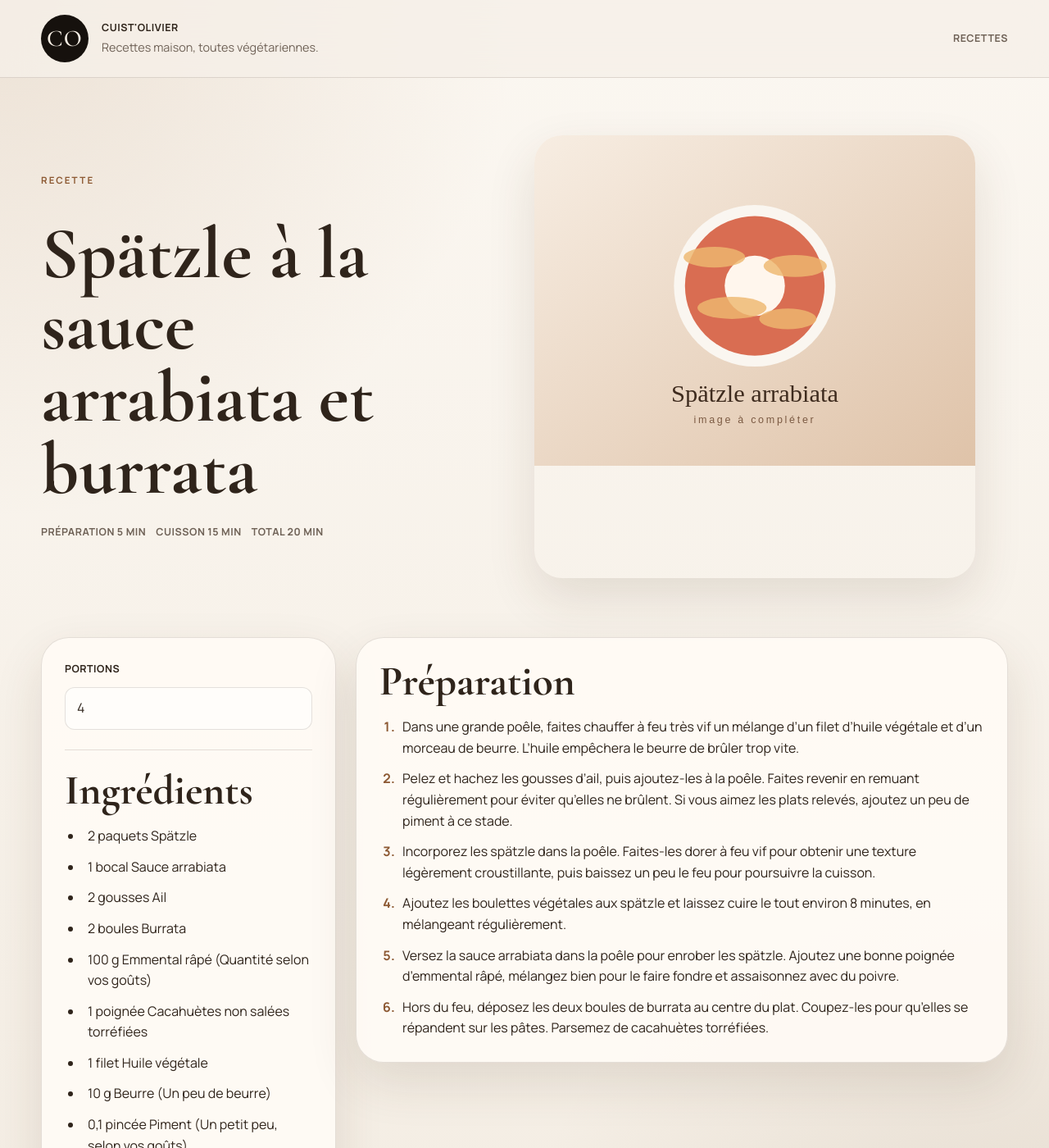
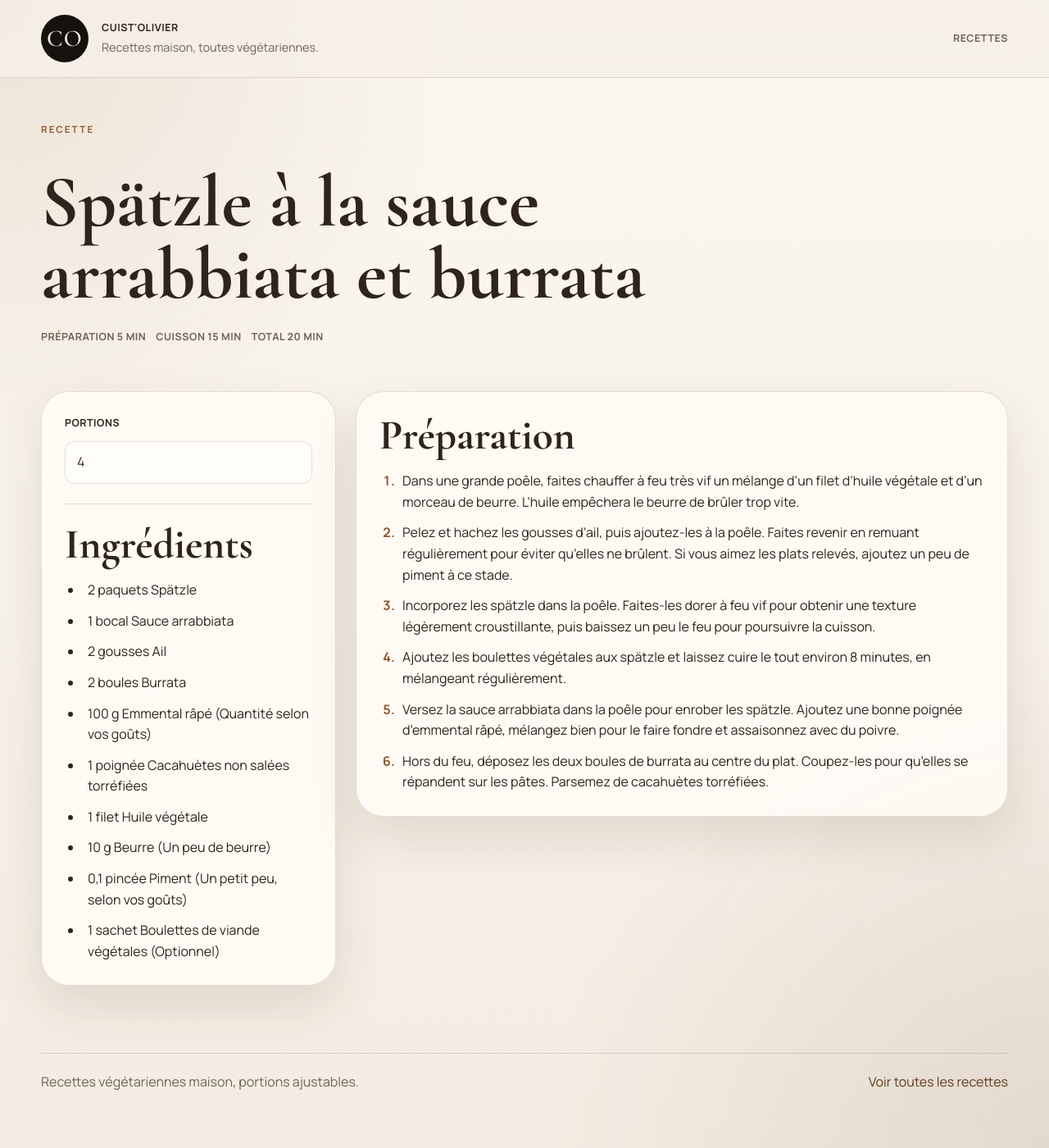
Before and after one commit to OlivierLClerc/Cuistolivier, a Jekyll site: the page built from _recipes/spatzle-a-la-sauce-arrabiata-et-burrata.md, in a window 1280 px wide and 1400 px high. Shown: the whole window at 82% size. Built offline with Jekyll 4.4.1, drawn with Linux system fonts in a browser that asks for light colours.

```diff
--- a/_recipes/spatzle-a-la-sauce-arrabiata-et-burrata.md
+++ b/_recipes/spatzle-a-la-sauce-arrabiata-et-burrata.md
@@ -1,8 +1,7 @@
 ---
-title: 'Spätzle à la sauce arrabiata et burrata'
+title: 'Spätzle à la sauce arrabbiata et burrata'
 slug: 'spatzle-a-la-sauce-arrabiata-et-burrata'
 sort_order: 2
-hero_image: '/assets/images/recipes/spatzle-arrabiata-burrata.svg'
 base_servings: 4
 prep_time: '5 min'
 cook_time: '15 min'
@@ -17,7 +16,7 @@
     unit: 'paquets'
     optional: false
     notes: ''
-  - name: 'Sauce arrabiata'
+  - name: 'Sauce arrabbiata'
     quantity: 1
     unit: 'bocal'
     optional: false
@@ -67,6 +66,6 @@
   - 'Pelez et hachez les gousses d’ail, puis ajoutez-les à la poêle. Faites revenir en remuant régulièrement pour éviter qu’elles ne brûlent. Si vous aimez les plats relevés, ajoutez un peu de piment à ce stade.'
   - 'Incorporez les spätzle dans la poêle. Faites-les dorer à feu vif pour obtenir une texture légèrement croustillante, puis baissez un peu le feu pour poursuivre la cuisson.'
   - 'Ajoutez les boulettes végétales aux spätzle et laissez cuire le tout environ 8 minutes, en mélangeant régulièrement.'
-  - 'Versez la sauce arrabiata dans la poêle pour enrober les spätzle. Ajoutez une bonne poignée d’emmental râpé, mélangez bien pour le faire fondre et assaisonnez avec du poivre.'
+  - 'Versez la sauce arrabbiata dans la poêle pour enrober les spätzle. Ajoutez une bonne poignée d’emmental râpé, mélangez bien pour le faire fondre et assaisonnez avec du poivre.'
   - 'Hors du feu, déposez les deux boules de burrata au centre du plat. Coupez-les pour qu’elles se répandent sur les pâtes. Parsemez de cacahuètes torréfiées.'
 ---
```
